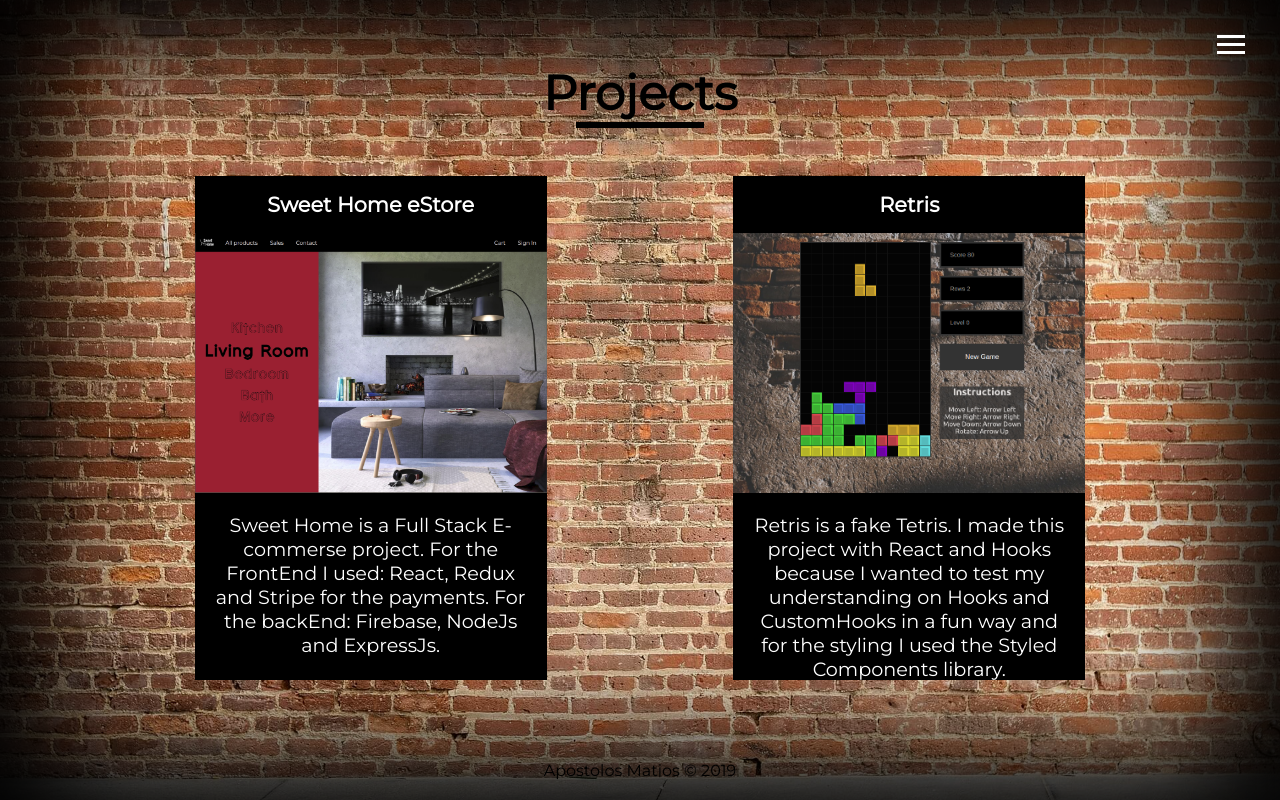
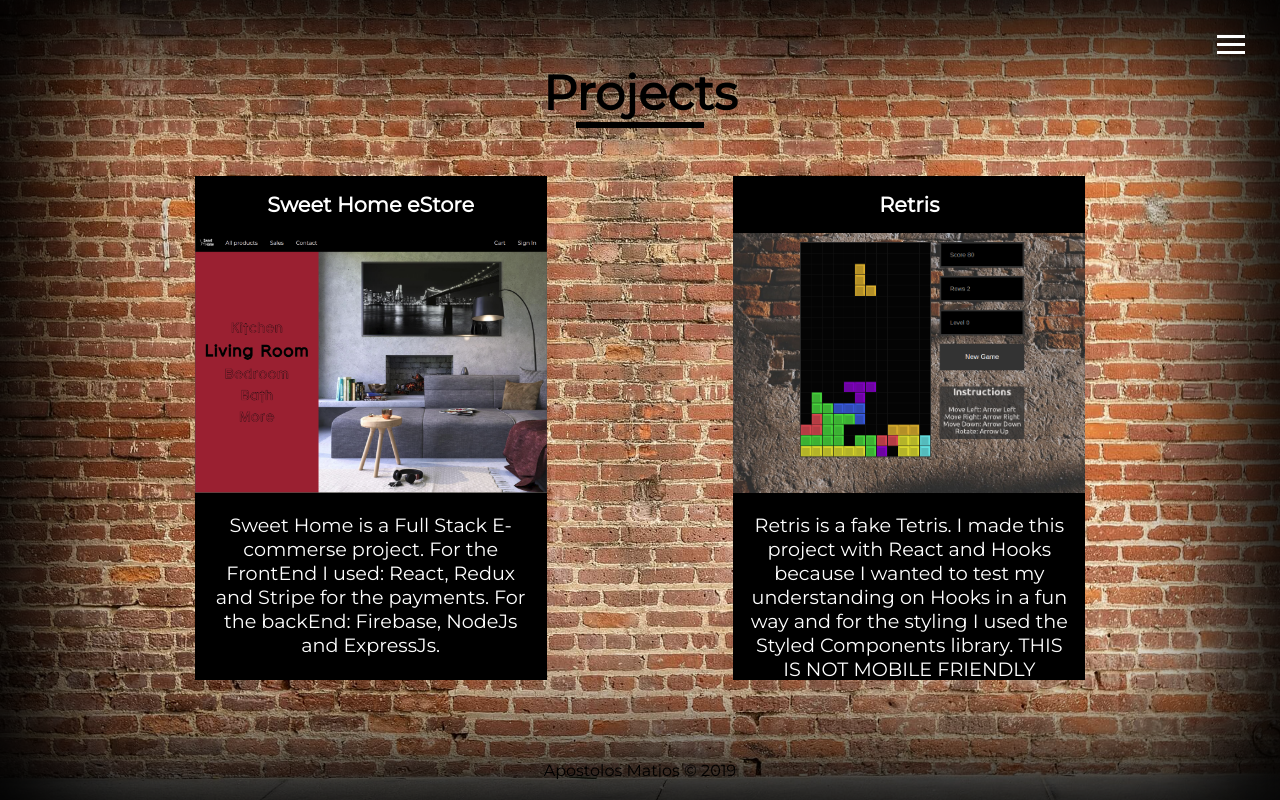
Before and after one commit to L3oneM/myNewPortfolio, a React (Create React App) app: page /work in a window 1280 px wide. Built offline with nearby package versions, Linux system fonts and the light colour scheme.

Commit message:
added space on about section

```diff
--- a/src/components/Custom-button/customButton.scss
+++ b/src/components/Custom-button/customButton.scss
@@ -9,7 +9,7 @@
   padding: 1.4rem 0;
   appearance: none;
   border: 0;
-  background: transparent;
+  background: rgba($color: #ffffff, $alpha: 0.5);
   color: #000;
   text-transform: uppercase;
   letter-spacing: 0.25em;
--- a/src/pages/About/About.jsx
+++ b/src/pages/About/About.jsx
@@ -19,7 +19,7 @@ const About = ({ setPage }) => {
             music.
           </p>
           <p>
-            I studied Mathematics(with direction on Programming) in the
+            I studied Mathematics (with direction on Programming) in the
             University of Ioannina. I worked as a Mathematician and some years
             after I discovered my hidden passion for web development.
           </p>
--- a/src/pages/About/about.scss
+++ b/src/pages/About/about.scss
@@ -27,7 +27,6 @@
     a {
       color: #fff;
       text-transform: uppercase;
-      text-decoration: none;
       display: block;
       padding-top: 0.7rem;
 
--- a/src/pages/Homepage/homepage.scss
+++ b/src/pages/Homepage/homepage.scss
@@ -12,7 +12,4 @@
       font-size: 3rem;
     }
   }
-
-  @media only screen and (max-width: 600px) {
-  }
 }
--- a/src/pages/MyWork/projectsData.js
+++ b/src/pages/MyWork/projectsData.js
@@ -19,7 +19,8 @@ export const projectsData = [
     github: 'https://github.com/L3oneM/Tetris',
     id: '2',
     info: `Retris is a fake Tetris.
-    I made this project with React and Hooks because I wanted to test my understanding on Hooks and CustomHooks in a fun way and for the styling I used the Styled Components library.
+    I made this project with React and Hooks because I wanted to test my understanding on Hooks in a fun way and for the styling I used the Styled Components library.
+    THIS IS NOT MOBILE FRIENDLY
     `
   }
 ];
```
